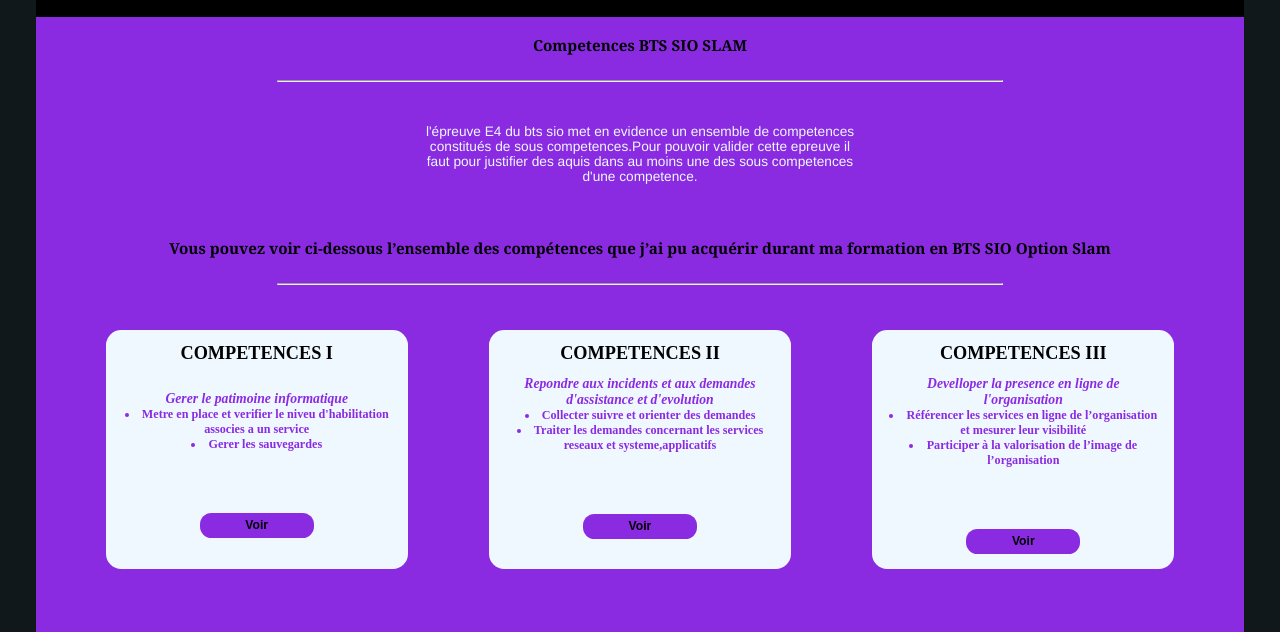
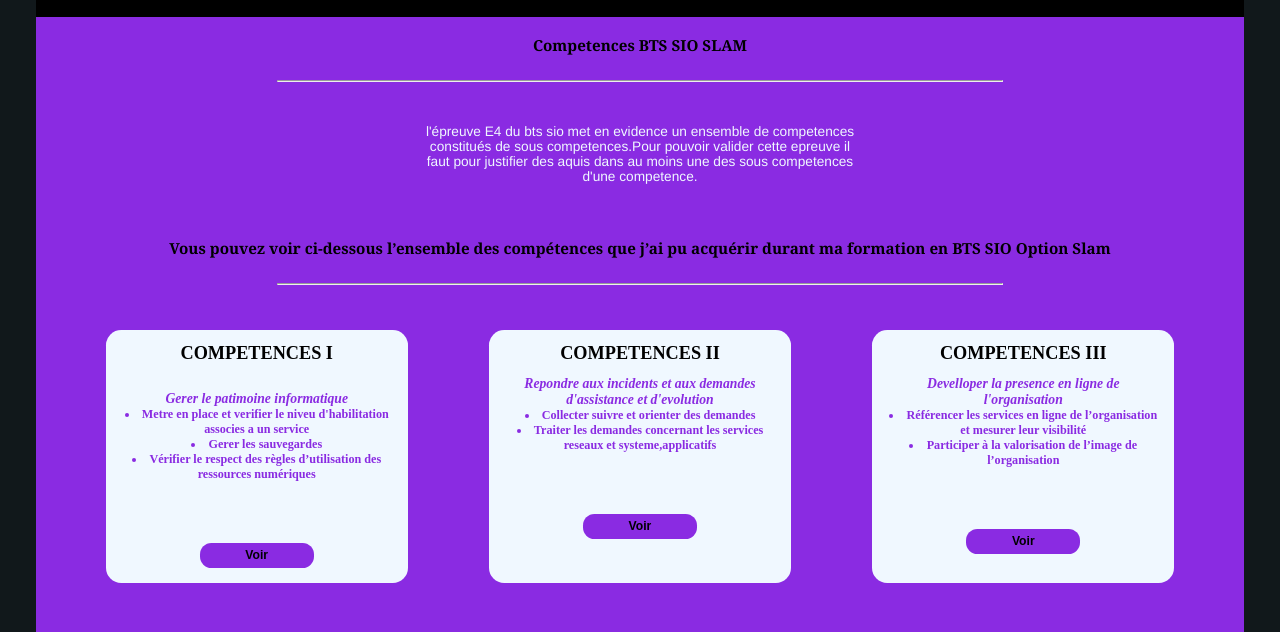
Before and after one commit to COLLARDEAU2000/COLLARDEAU, a plain HTML site: page Porfolio/competence.html in a window 1280 px wide. Shown: the part 168-800 px from the top of the page. Drawn offline with Linux system fonts and the light colour scheme.

Commit message:
rectification competences1

```diff
--- a/Porfolio/competence.html
+++ b/Porfolio/competence.html
@@ -54,7 +54,7 @@
                         <div class="conteneur--Certif">
                             <div class="--certif --alice-conteneur">
                                 <div class="conteneur-titre-certif"><h2 class="titre-certif">COMPETENCES I</h2></div>
-                                <div class="description--certif "><h4 class="description-certif"><br><i>Gerer le patimoine informatique</i><br><li>Metre en place et verifier le niveu d'habilitation associes a un service</li><li>Gerer les sauvegardes</li></h4></div>
+                                <div class="description--certif "><h4 class="description-certif"><br><i>Gerer le patimoine informatique</i><br><li>Metre en place et verifier le niveu d'habilitation associes a un service</li><li>Gerer les sauvegardes</li><li>Vérifier le respect des règles d’utilisation des ressources numériques</li></h4></div>
                                 <div><a href="./docs/GÉRER LE PATRIMOINE INFORMATIQUE.pdf "><button class="button">Voir</button></a></div>
                             </div>
                         </div>
```
